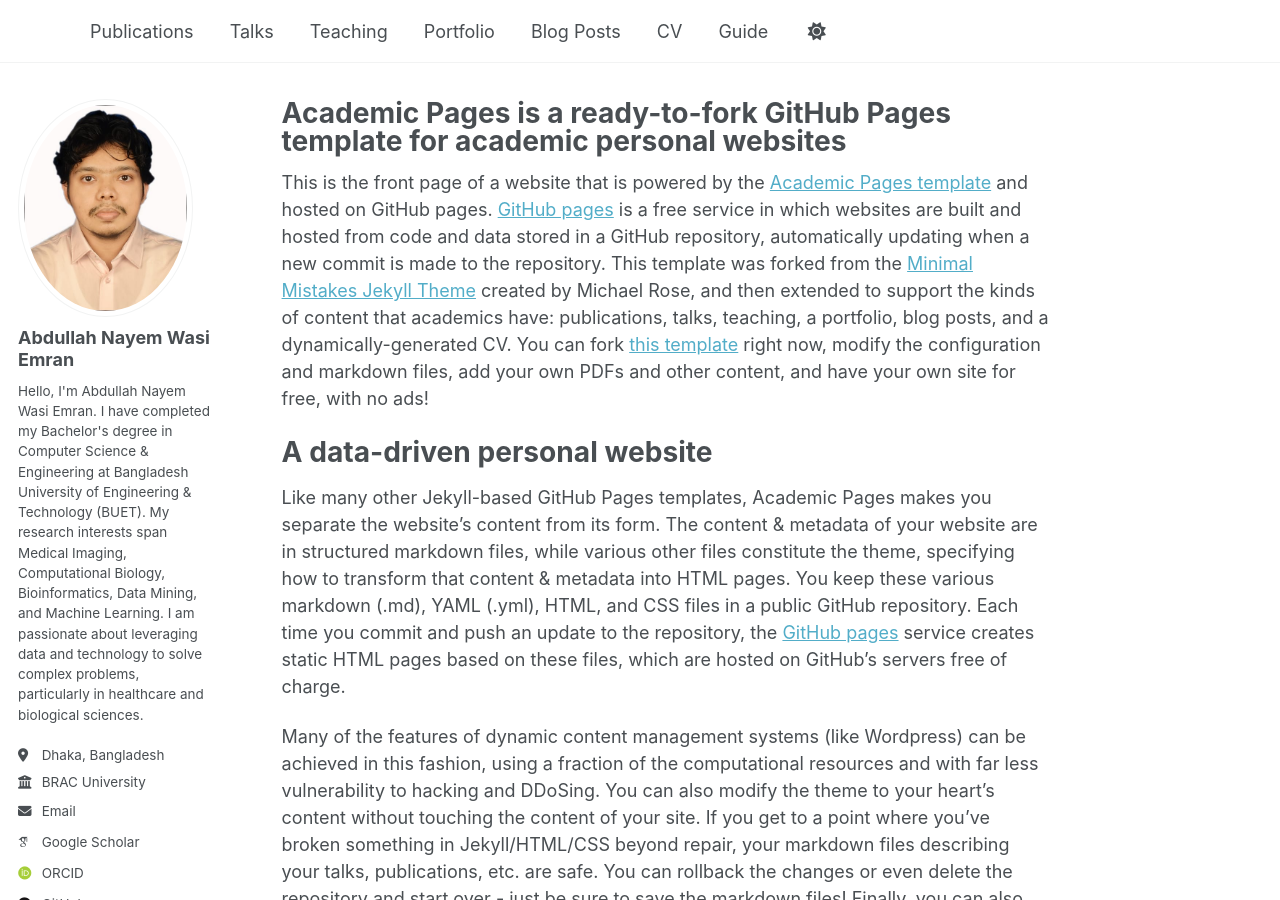
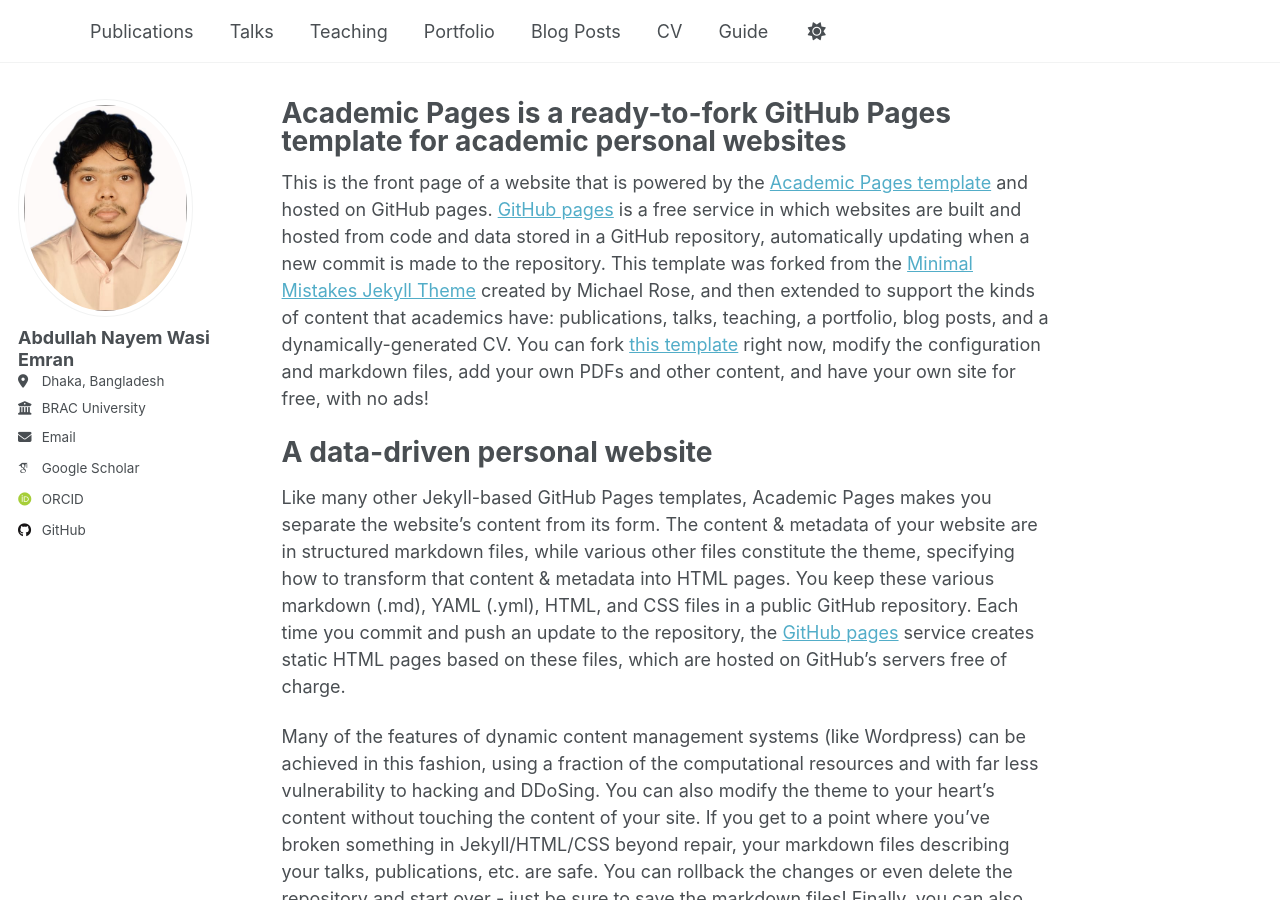
Before and after one commit to Nayem9274/nayem9274.github.io, a Jekyll site: the page built from _pages/about.md, in a window 1280 px wide and 900 px high. Built offline with Jekyll 4.4.1, drawn with Linux system fonts in a browser that asks for light colours; some web fonts are replaced.

Commit message:
Update _config.yml

```diff
--- a/_config.yml
+++ b/_config.yml
@@ -25,9 +25,7 @@
   avatar           : "Nayem.jpeg"
   name             : "Abdullah Nayem Wasi Emran"
   pronouns         : # example: "she/her"
-  bio              : "Hello, I'm Abdullah Nayem Wasi Emran. I have completed my Bachelor's degree in Computer Science & Engineering at Bangladesh University of
-  Engineering & Technology (BUET). My research interests span Medical Imaging, Computational Biology, Bioinformatics, Data Mining, and Machine Learning.
-  I am passionate about leveraging data and technology to solve complex problems, particularly in healthcare and biological sciences."
+  bio              : #
   location         : "Dhaka, Bangladesh"
   employer         : "BRAC University"
   uri              : # URL
```
